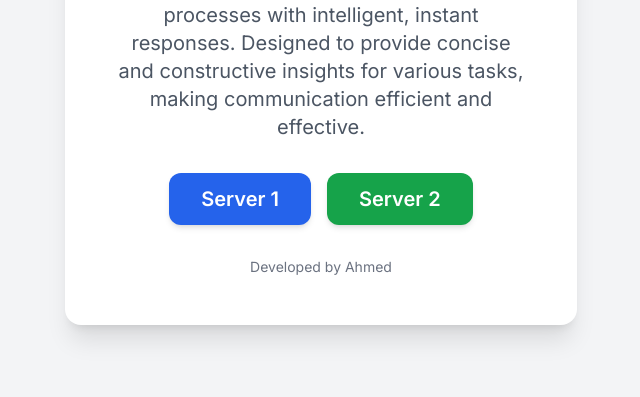
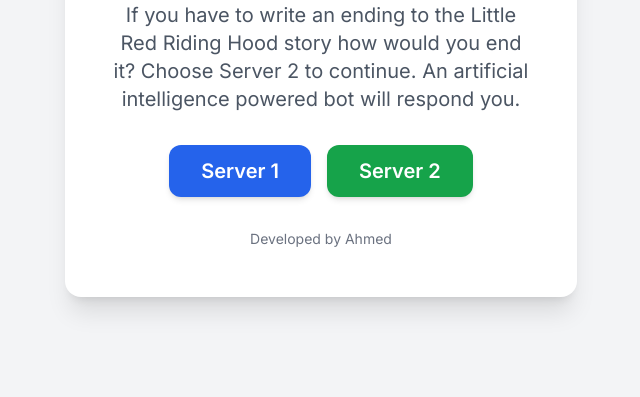
Before and after one commit to Ayazata5722/wordchat, a plain HTML site: page index.html in a window 1280 px wide. Shown: the part 403-800 px from the top of the page, without its empty margins (319-959 px from the left). Drawn offline with nearby package versions, Linux system fonts and the light colour scheme.

Commit message:
Update index.html

```diff
--- a/index.html
+++ b/index.html
@@ -31,9 +31,7 @@
         >
 
         <p class="text-lg sm:text-xl text-gray-600 mb-8 leading-relaxed">
-            Automate and streamline your feedback processes with intelligent, instant responses.
-            Designed to provide concise and constructive insights for various tasks,
-            making communication efficient and effective.
+            If you have to write an ending to the Little Red Riding Hood story how would you end it? Choose Server 2 to continue. An artificial intelligence powered bot will respond you.
         </p>
 
         <div class="flex flex-col sm:flex-row justify-center gap-4 mb-8">
```
